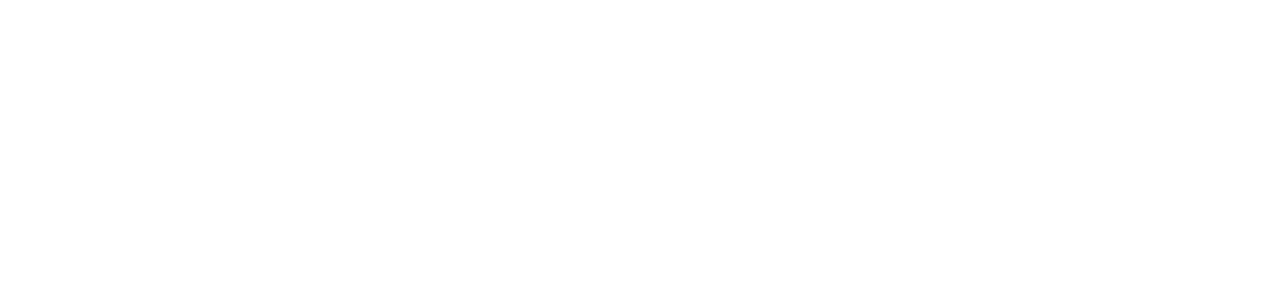
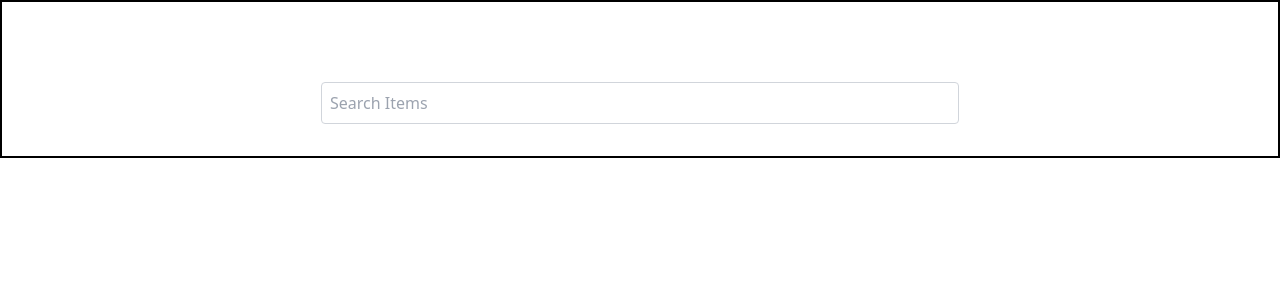
Before and after one commit to berutodo/pxganalytic, a Next.js app: page / in a window 1280 px wide. Shown: the top 300 px of the page. Built offline with nearby package versions, Linux system fonts and the light colour scheme.

Commit message:
Items page

```diff
--- a/src/pages/index.tsx
+++ b/src/pages/index.tsx
@@ -1,10 +1,31 @@
 import Head from 'next/head'
-import data from '../json/estilista/betterEstilista.json'
+import data from '../json/items/items.json'
 import { Main } from '@/components/main'
+import { useState } from 'react'
 
+interface Pokemon {
+  title: string;
+  src: string;
+}
 
+interface Item {
+  pokemons: Pokemon[];
+  src: string;
+  name: string;
+}
 
-export default function Home({data}: any) {
+export default function Home({data}: {data: Item[]}) {
+  const [search, setSearch] = useState('')
+
+  const handleInputChange = (e: any) => {
+    setSearch(e.target.value)
+  }
+
+  const filteredData = search ? data.filter(item => {
+    const itemName = item.name.toLowerCase();
+    const searchValue = search.toLowerCase();
+    return itemName.includes(searchValue);
+  }) : [];
   return (
     <>
       <Head>
@@ -13,6 +34,37 @@
         <meta name="viewport" content="width=device-width, initial-scale=1" />
         <link rel="icon" href="/favicon.ico" />
       </Head>
+      <main className='flex flex-col gap-8 border-2 border-black justify-center'>
+        <input className='w-2/4 self-center mt-20 p-2 border border-gray-300 rounded focus:outline-none'
+          placeholder='Search Items'
+          type="text"
+          value={search}
+          onChange={handleInputChange}
+        />
+        <div className='flex flex-row flex-wrap w-3/4 self-center'>
+          {filteredData.map(item => (
+            <div className='w-full md:w-1/2 p-4 flex flex-col items-center border-2 border-grey-200' key={item.name}>
+              <div className='flex flex-col items-center border-b-2 mb-2'>
+                <div><img src={item.src} alt={item.name} /></div>
+                <p>{item.name}</p>
+              </div>
+              <ul className='flex flex-row gap-4 items-baseline'>
+                {item.pokemons && Array.isArray(item.pokemons) ? (
+                  item.pokemons.map(pokemon => (
+                    <div className='flex flex-col items-center'>
+                    <li><img width={32} height={32} src={`https://wiki.pokexgames.com${pokemon.src}`} alt="" /></li>
+                    <li key={pokemon.title}>{pokemon.title}</li>
+                    </div>
+                  ))
+                ) : (
+                  <li>Este item pode ser dropado por uma grande variedade de pokemons.</li>
+                )}
+              </ul>
+            </div>
+          ))}
+        </div>
+      </main>
+
     </>
   )
 }
```
